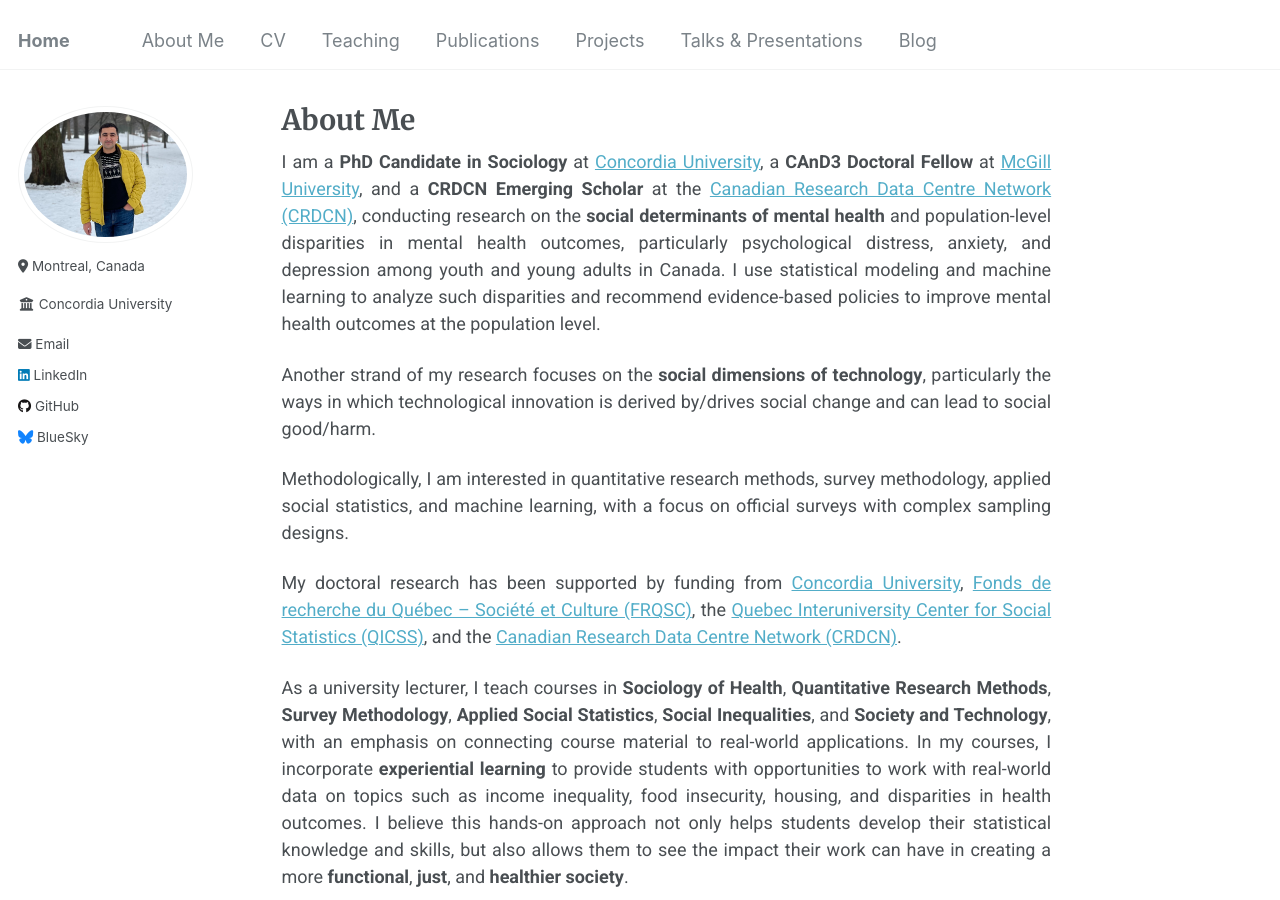
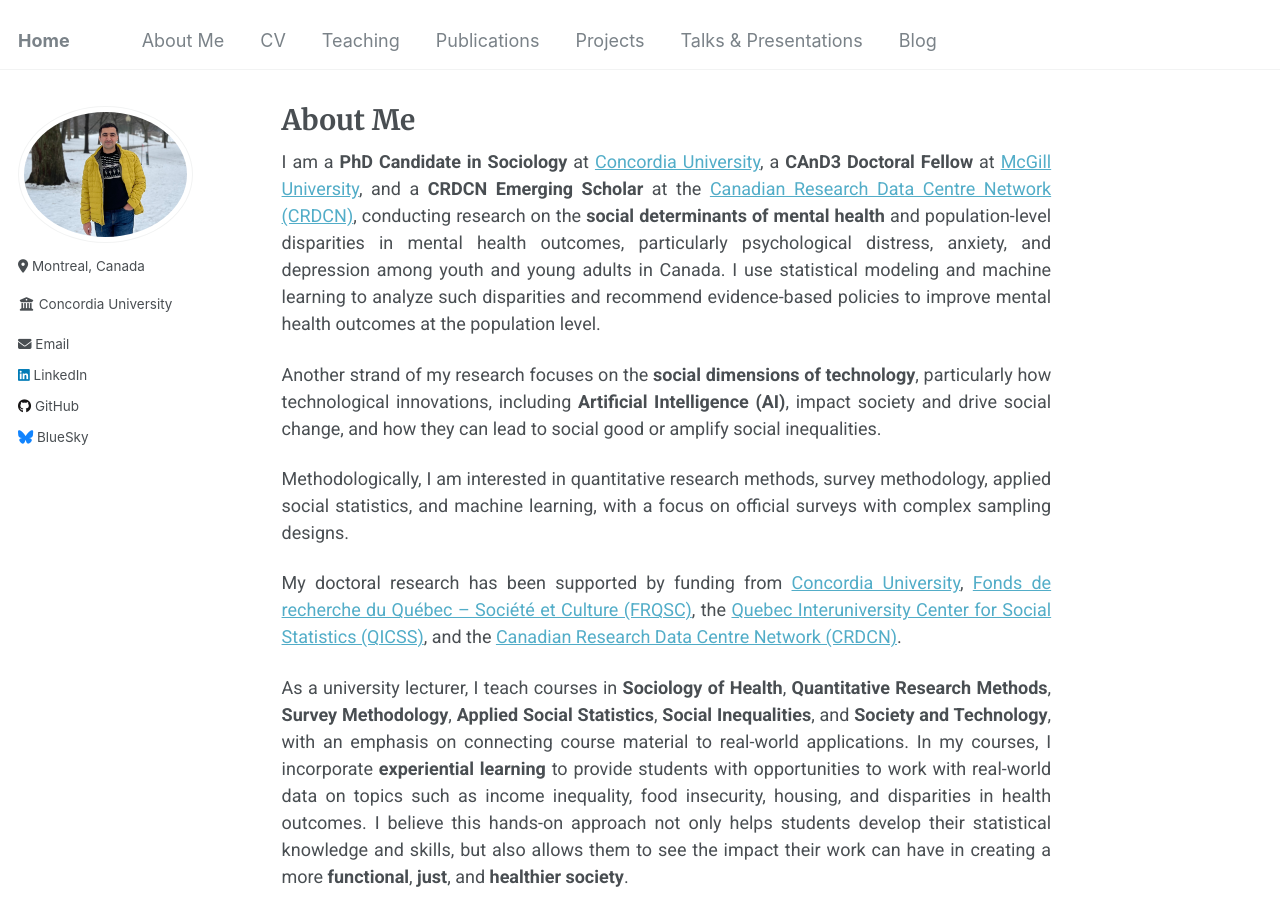
Before and after one commit to Mohsnmonji/mohsnmonji.github.io, a Jekyll site: the page built from about-me.md, in a window 1280 px wide and 900 px high. Built offline with Jekyll 4.4.1, drawn with Linux system fonts in a browser that asks for light colours.

Commit message:
Update about-me.md

```diff
--- a/about-me.md
+++ b/about-me.md
@@ -8,7 +8,7 @@ author_profile: true
 
 I am a **PhD Candidate in Sociology** at [Concordia University](https://www.concordia.ca/artsci/sociology-anthropology.html), a **CAnD3 Doctoral Fellow** at [McGill University](https://www.mcgill.ca/cand3/our-people/fellows-2024-25), and a **CRDCN Emerging Scholar** at the [Canadian Research Data Centre Network (CRDCN)](https://crdcn.ca), conducting research on the **social determinants of mental health** and population-level disparities in mental health outcomes, particularly psychological distress, anxiety, and depression among youth and young adults in Canada. I use statistical modeling and machine learning to analyze such disparities and recommend evidence-based policies to improve mental health outcomes at the population level.
 
-Another strand of my research focuses on the **social dimensions of technology**, particularly the ways in which technological innovation is derived by/drives social change and can lead to social good/harm.
+Another strand of my research focuses on the **social dimensions of technology**, particularly how technological innovations, including **Artificial Intelligence (AI)**, impact society and drive social change, and how they can lead to social good or amplify social inequalities.
 
 Methodologically, I am interested in quantitative research methods, survey methodology, applied social statistics, and machine learning, with a focus on official surveys with complex sampling designs.
 
```
